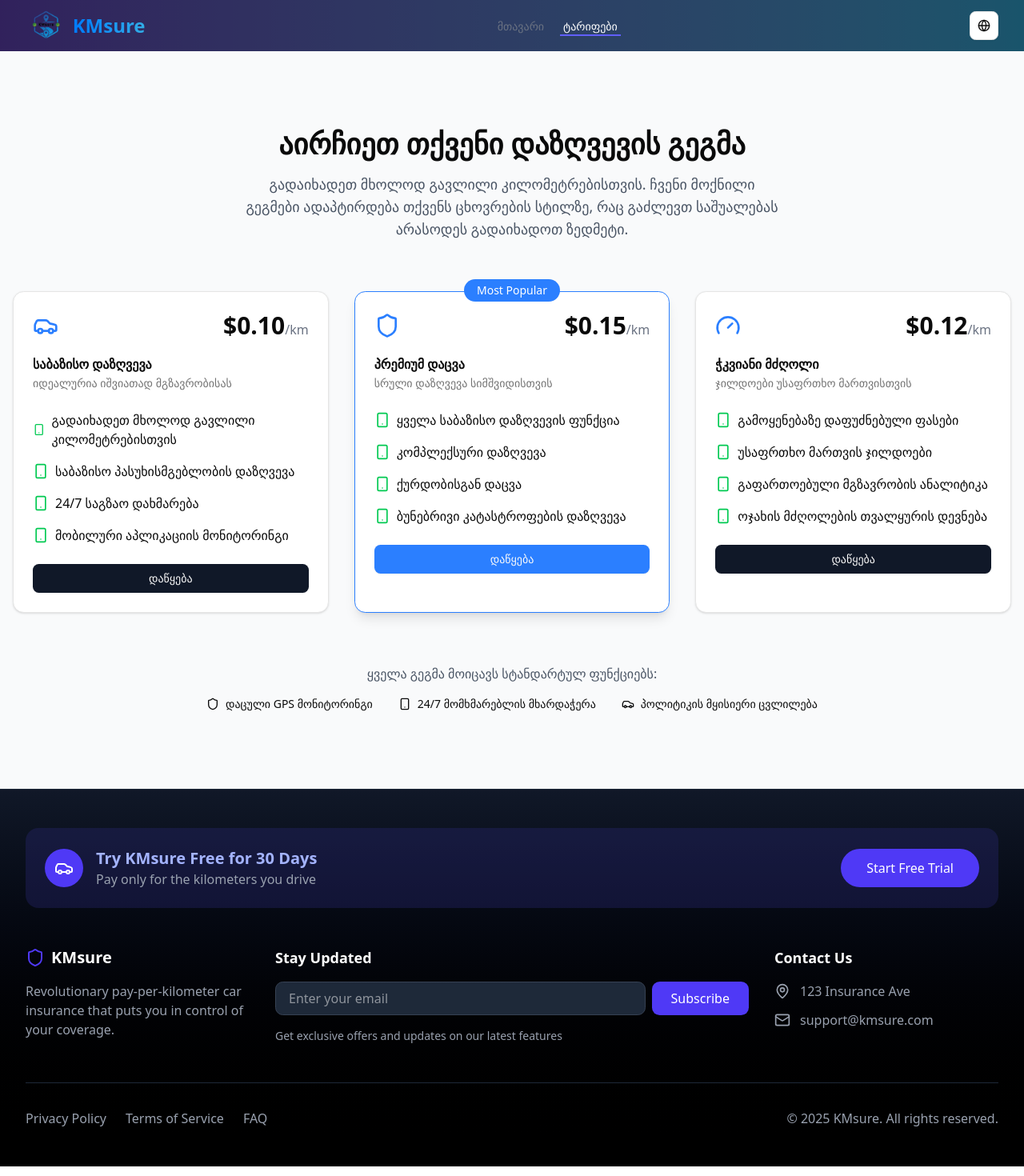
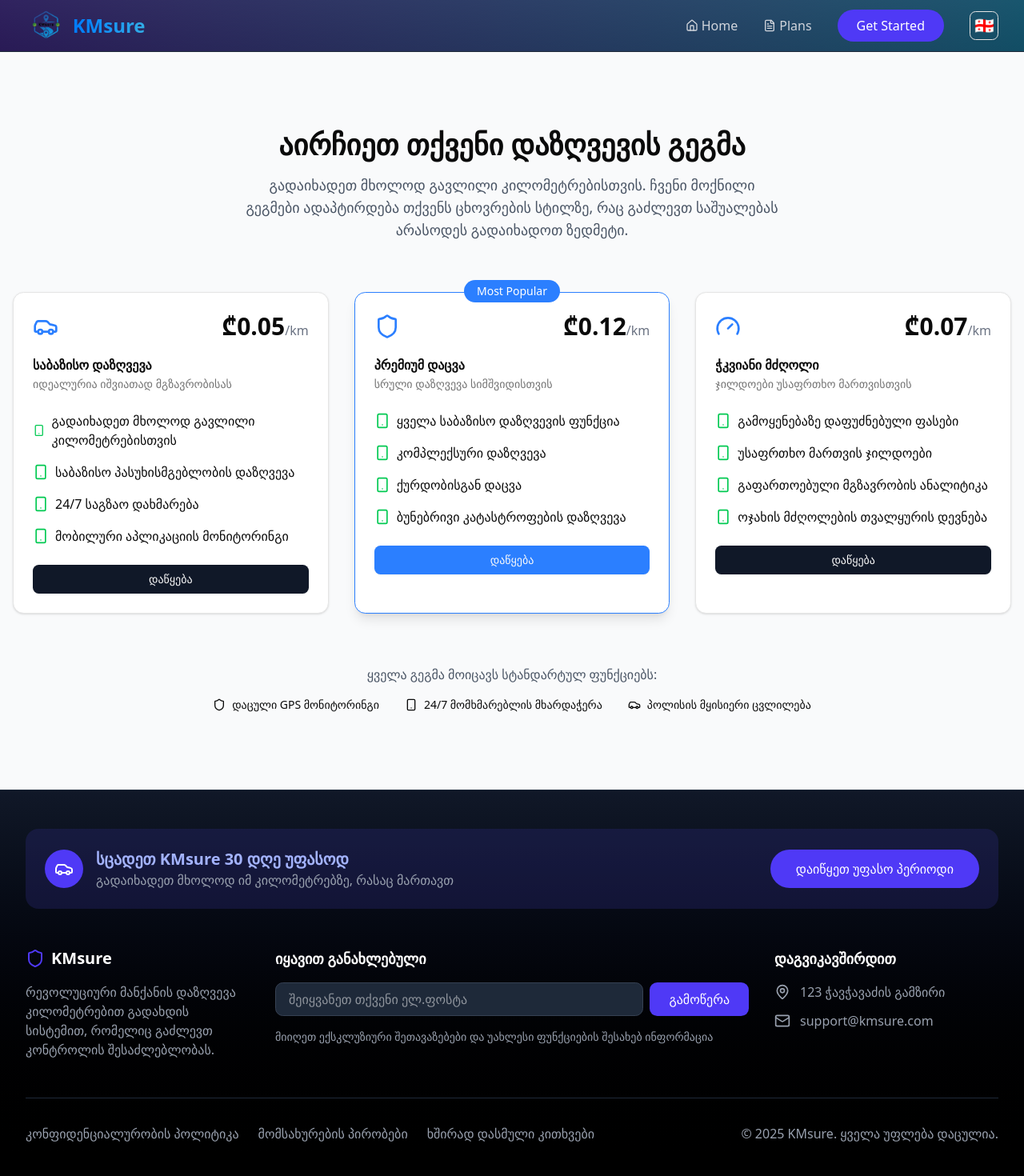
Before and after one commit to tsamkharadze/group12_techXplore, a React (Vite) app: page /plans in a window 1280 px wide. Shown: the top 1470 px of the page at 80% size. Built offline with nearby package versions, Linux system fonts and the light colour scheme.

Commit message:
styling changes

```diff
--- a/src/i18n/en/FAQ.json
+++ b/src/i18n/en/FAQ.json
@@ -7,7 +7,7 @@
   "answer_2": "Ideal for occasional drivers, remote workers, retirees, students, and those with multiple cars.",
 
   "question_3": "How is the cost calculated?",
-  "answer_3": "You pay a base fee plus a per-mile rate. Example: 20GEL base + 0.05GEL per mile.",
+  "answer_3": "You pay a base fee plus a per-mile rate. Example: 20₾ base + 0.05₾ per mile.",
 
   "question_4": "How is mileage tracked?",
   "answer_4": "Mileage is tracked via smartphone GPS, OBD-II devices, or connected car APIs.",
--- /dev/null
+++ b/src/i18n/en/footer.json
@@ -0,0 +1,18 @@
+{
+  "trialTitle": "Try KMsure Free for 30 Days",
+  "trialDescription": "Pay only for the kilometers you drive",
+  "trialButton": "Start Free Trial",
+  "companyName": "KMsure",
+  "companyDescription": "Revolutionary pay-per-kilometer car insurance that puts you in control of your coverage.",
+  "newsletterTitle": "Stay Updated",
+  "newsletterPlaceholder": "Enter your email",
+  "newsletterButton": "Subscribe",
+  "newsletterDescription": "Get exclusive offers and updates on our latest features",
+  "contactTitle": "Contact Us",
+  "contactAddress": "123 Chavchavadze Ave",
+  "contactEmail": "support@kmsure.com",
+  "privacyPolicy": "Privacy Policy",
+  "termsService": "Terms of Service",
+  "faq": "FAQ",
+  "copyright": "© {{year}} KMsure. All rights reserved."
+}
--- a/src/i18n/index.ts
+++ b/src/i18n/index.ts
@@ -10,6 +10,8 @@ import plansEn from "./en/plans.json";
 import plansKa from "./ka/plans.json";
 import headerKa from "./ka/header.json";
 import headerEn from "./en/header.json";
+import footerEn from "./en/footer.json";
+import footerKa from "./ka/footer.json";
 
 i18n
   .use(initReactI18next) // passes i18n down to react-i18next
@@ -22,6 +24,7 @@ i18n
           "FAQ-translations": FAQka,
           "Partners-translations": partnersKa,
           "plans-translations": plansKa,
+          "footer-translations": footerKa,
         },
       },
       en: {
@@ -31,6 +34,7 @@ i18n
           "FAQ-translations": FAQen,
           "Partners-translations": partnersEn,
           "plans-translations": plansEn,
+          "footer-translations": footerEn,
         },
       },
     },
--- a/src/i18n/ka/FAQ.json
+++ b/src/i18n/ka/FAQ.json
@@ -7,7 +7,7 @@
   "answer_2": "იდეალურია მძღოლებისთვის, რომლებიც იშვიათად მართავენ მანქანას, პენსიონერებისთვის და სტუდენტებისთვის.",
 
   "question_3": "როგორ ხდება ფასის გამოთვლა?",
-  "answer_3": "გადაიხდით ფიქსირებულ გადასახადს და დამატებით კილომეტრის საფასურს. მაგ: 10GEL + 0.05GEL/კმ.",
+  "answer_3": "გადაიხდით ფიქსირებულ გადასახადს და დამატებით კილომეტრის საფასურს. მაგ: 20₾ + 0.05₾/კმ.",
 
   "question_4": "როგორ იზომება მანძილი?",
   "answer_4": "მანძილი იზომება სმარტფონის GPS-ის ან OBD-II მოწყობილობის საშუალებით.",
--- /dev/null
+++ b/src/i18n/ka/footer.json
@@ -0,0 +1,18 @@
+{
+  "trialTitle": "სცადეთ KMsure 30 დღე უფასოდ",
+  "trialDescription": "გადაიხადეთ მხოლოდ იმ კილომეტრებზე, რასაც მართავთ",
+  "trialButton": "დაიწყეთ უფასო პერიოდი",
+  "companyName": "KMsure",
+  "companyDescription": "რევოლუციური მანქანის დაზღვევა კილომეტრებით გადახდის სისტემით, რომელიც გაძლევთ კონტროლის შესაძლებლობას.",
+  "newsletterTitle": "იყავით განახლებული",
+  "newsletterPlaceholder": "შეიყვანეთ თქვენი ელ.ფოსტა",
+  "newsletterButton": "გამოწერა",
+  "newsletterDescription": "მიიღეთ ექსკლუზიური შეთავაზებები და უახლესი ფუნქციების შესახებ ინფორმაცია",
+  "contactTitle": "დაგვიკავშირდით",
+  "contactAddress": "123 ჭავჭავაძის გამზირი",
+  "contactEmail": "support@kmsure.com",
+  "privacyPolicy": "კონფიდენციალურობის პოლიტიკა",
+  "termsService": "მომსახურების პირობები",
+  "faq": "ხშირად დასმული კითხვები",
+  "copyright": "© {{year}} KMsure. ყველა უფლება დაცულია."
+}
--- a/src/i18n/ka/plans.json
+++ b/src/i18n/ka/plans.json
@@ -41,7 +41,7 @@
   "features_list": [
     "დაცული GPS მონიტორინგი",
     "24/7 მომხმარებლის მხარდაჭერა",
-    "პოლიტიკის მყისიერი ცვლილება"
+    "პოლისის მყისიერი ცვლილება"
   ],
   "get_started": "დაწყება"
 }
--- a/src/layout/default/footer.tsx
+++ b/src/layout/default/footer.tsx
@@ -1,13 +1,15 @@
 import { Car, Mail, MapPin, Shield } from "lucide-react";
+import { useTranslation } from "react-i18next";
 
 export const Footer = () => {
+  const { t } = useTranslation();
+
   const handleSubscribe = (e: React.FormEvent) => {
     e.preventDefault();
-    // Handle subscription logic
   };
 
   return (
-    <footer className="bg-gradient-to-b from-gray-900 to-black border-t  border-gray-800">
+    <footer className="bg-gradient-to-b from-gray-900 to-black border-t border-gray-800">
       <div className="mx-auto max-w-7xl px-4 sm:px-6 lg:px-8 py-12">
         {/* Trial Offer Banner */}
         <div className="mb-12 p-6 bg-indigo-900/30 rounded-2xl">
@@ -18,15 +20,15 @@ export const Footer = () => {
               </div>
               <div>
                 <h3 className="text-xl font-bold text-indigo-300">
-                  Try KMsure Free for 30 Days
+                  {t("footer-translations.trialTitle")}
                 </h3>
-                <p className=" text-gray-400">
-                  Pay only for the kilometers you drive
+                <p className="text-gray-400">
+                  {t("footer-translations.trialDescription")}
                 </p>
               </div>
             </div>
             <button className="bg-indigo-600 hover:bg-indigo-700 text-white px-8 py-3 rounded-full transition-all transform hover:scale-105">
-              Start Free Trial
+              {t("footer-translations.trialButton")}
             </button>
           </div>
         </div>
@@ -36,53 +38,54 @@ export const Footer = () => {
           <div>
             <div className="flex items-center space-x-2 mb-4">
               <Shield className="w-6 h-6 text-indigo-600" />
-              <h3 className="text-xl font-bold text-white">KMsure</h3>
+              <h3 className="text-xl font-bold text-white">
+                {t("footer-translations.companyName")}
+              </h3>
             </div>
-            <p className=" text-gray-400">
-              Revolutionary pay-per-kilometer car insurance that puts you in
-              control of your coverage.
+            <p className="text-gray-400">
+              {t("footer-translations.companyDescription")}
             </p>
           </div>
 
           {/* Newsletter */}
           <div className="lg:col-span-2">
             <h4 className="text-lg font-semibold mb-4 text-white">
-              Stay Updated
+              {t("footer-translations.newsletterTitle")}
             </h4>
             <form onSubmit={handleSubscribe} className="space-y-4">
               <div className="flex space-x-2">
                 <input
                   type="email"
-                  placeholder="Enter your email"
-                  className="flex-1 px-4 py-2 rounded-lg border border-gray-700  bg-gray-800  text-white"
+                  placeholder={t("footer-translations.newsletterPlaceholder")}
+                  className="flex-1 px-4 py-2 rounded-lg border border-gray-700 bg-gray-800 text-white"
                   required
                 />
                 <button
                   type="submit"
                   className="bg-indigo-600 hover:bg-indigo-700 text-white px-6 py-2 rounded-lg transition-colors"
                 >
-                  Subscribe
+                  {t("footer-translations.newsletterButton")}
                 </button>
               </div>
-              <p className="text-sm  text-gray-400">
-                Get exclusive offers and updates on our latest features
+              <p className="text-sm text-gray-400">
+                {t("footer-translations.newsletterDescription")}
               </p>
             </form>
           </div>
 
           {/* Contact */}
           <div>
-            <h4 className="text-lg font-semibold mb-4  text-white">
-              Contact Us
+            <h4 className="text-lg font-semibold mb-4 text-white">
+              {t("footer-translations.contactTitle")}
             </h4>
             <div className="space-y-3">
-              <div className="flex items-center space-x-3  text-gray-400">
+              <div className="flex items-center space-x-3 text-gray-400">
                 <MapPin className="w-5 h-5" />
-                <span>123 Insurance Ave</span>
+                <span>{t("footer-translations.contactAddress")}</span>
               </div>
-              <div className="flex items-center space-x-3  text-gray-400">
+              <div className="flex items-center space-x-3 text-gray-400">
                 <Mail className="w-5 h-5" />
-                <span>support@kmsure.com</span>
+                <span>{t("footer-translations.contactEmail")}</span>
               </div>
             </div>
           </div>
@@ -94,22 +97,21 @@ export const Footer = () => {
             <div className="flex space-x-6">
               <a
                 href="/privacy"
-                className=" text-gray-400 hover:text-indigo-400"
+                className="text-gray-400 hover:text-indigo-400"
               >
-                Privacy Policy
+                {t("footer-translations.privacyPolicy")}
               </a>
-              <a
-                href="/terms"
-                className=" text-gray-400  hover:text-indigo-400"
-              >
-                Terms of Service
+              <a href="/terms" className="text-gray-400 hover:text-indigo-400">
+                {t("footer-translations.termsService")}
               </a>
-              <a href="/faq" className=" text-gray-400  hover:text-indigo-400">
-                FAQ
+              <a href="/faq" className="text-gray-400 hover:text-indigo-400">
+                {t("footer-translations.faq")}
               </a>
             </div>
-            <p className=" text-gray-400">
-              © {new Date().getFullYear()} KMsure. All rights reserved.
+            <p className="text-gray-400">
+              {t("footer-translations.copyright", {
+                year: new Date().getFullYear(),
+              })}
             </p>
           </div>
         </div>
--- a/src/layout/default/header.tsx
+++ b/src/layout/default/header.tsx
@@ -1,15 +1,14 @@
-import { NavLink } from "react-router"; // Ensure correct import
-import { Menu } from "lucide-react";
-import { Button } from "@/components/ui/button";
-import { Dialog, DialogTrigger, DialogContent } from "@/components/ui/dialog";
+import React from "react";
+import { Menu, Home, FileText } from "lucide-react";
+import { NavLink } from "react-router";
+import logo from "/public/uferuli.png";
 import { ChangeLanguage } from "./lang-switcher";
-import logo from "/public/uferuli.png"; // Import your logo
-import { useTranslation } from "react-i18next";
 
-export const Header = () => {
-  const { t } = useTranslation();
+export function Header() {
+  const [isMenuOpen, setIsMenuOpen] = React.useState(false);
+
   return (
-    <header className=" bg-[#18222880] dark:bg-black">
+    <header className="bg-gradient-to-b from-[#17252d80] to-[#08131980] border-b border-gray-800">
       <div className="mx-auto max-w-7xl px-4 sm:px-6 lg:px-8">
         <div className="flex h-16 items-center justify-between">
           {/* Logo */}
@@ -20,65 +19,62 @@ export const Header = () => {
             </span>
           </NavLink>
 
-          {/* Desktop Navigation Links */}
-          <nav className="hidden sm:flex space-x-4">
-            <NavLink
-              to="/"
-              className={({ isActive }) =>
-                `inline-flex items-center border-b-2 px-1 pt-1 text-sm font-medium ${
-                  isActive
-                    ? "border-indigo-500 text-white dark:text-white"
-                    : "border-transparent text-gray-500 hover:border-gray-300 hover:text-black"
-                }`
-              }
+          {/* Desktop Navigation */}
+          <nav className="hidden md:flex items-center space-x-8">
+            <a
+              href="/"
+              className="flex items-center space-x-1 text-gray-300 hover:text-indigo-400"
             >
-              {t("header-translation.home")}
-            </NavLink>
-            <NavLink
-              to="/plans"
-              className={({ isActive }) =>
-                `inline-flex items-center border-b-2 px-1 pt-1 text-sm font-medium ${
-                  isActive
-                    ? "border-indigo-500 text-white dark:text-white"
-                    : "border-transparent text-white hover:border-gray-300 hover:text-black"
-                }`
-              }
+              <Home className="w-4 h-4" />
+              <span>Home</span>
+            </a>
+            <a
+              href="/plans"
+              className="flex items-center space-x-1  text-gray-300  hover:text-indigo-400"
             >
-              {t("header-translation.plans")}
-            </NavLink>
+              <FileText className="w-4 h-4" />
+              <span>Plans</span>
+            </a>
+            <button className="bg-indigo-600 hover:bg-indigo-700 text-white px-6 py-2 rounded-full transition-all transform hover:scale-105">
+              Get Started
+            </button>
+            <ChangeLanguage />
           </nav>
 
-          {/* Right-side Actions */}
-          <div className="flex items-center space-x-4">
-            <ChangeLanguage />
+          {/* Mobile Menu Button */}
+          <button
+            className="md:hidden  text-gray-300"
+            onClick={() => setIsMenuOpen(!isMenuOpen)}
+          >
+            <Menu className="w-6 h-6" />
+          </button>
         </div>
 
-          {/* Hamburger Menu */}
-          <Dialog>
-            <DialogTrigger asChild>
-              <Button variant="ghost" className="sm:hidden">
-                <Menu className="h-6 w-6" />
-              </Button>
-            </DialogTrigger>
-            <DialogContent className="sm:hidden">
+        {/* Mobile Menu */}
+        {isMenuOpen && (
+          <div className="md:hidden py-4 border-t  border-gray-800">
             <nav className="flex flex-col space-y-4">
-                <NavLink
-                  to="/"
-                  className="text-sm font-medium text-gray-500 hover:text-gray-700"
+              <a
+                href="/"
+                className="flex items-center space-x-2  text-gray-300  hover:text-indigo-400"
               >
-                  {t("header-translation.home")}
-                </NavLink>
-                <NavLink
-                  to="/plans"
-                  className="text-sm font-medium text-gray-500 hover:text-gray-700"
+                <Home className="w-4 h-4" />
+                <span>Home</span>
+              </a>
+              <a
+                href="/plans"
+                className="flex items-center space-x-2  text-gray-300  hover:text-indigo-400"
               >
-                  {t("header-translation.plans")}
-                </NavLink>
+                <FileText className="w-4 h-4" />
+                <span>Plans</span>
+              </a>
+              <button className="bg-indigo-600 hover:bg-indigo-700 text-white px-6 py-2 rounded-full transition-all transform hover:scale-105 w-full">
+                Get Started
+              </button>
             </nav>
-            </DialogContent>
-          </Dialog>
           </div>
+        )}
       </div>
     </header>
   );
-};
+}
--- a/src/layout/default/lang-switcher.tsx
+++ b/src/layout/default/lang-switcher.tsx
@@ -1,5 +1,3 @@
-import { Globe } from "lucide-react";
-
 import { Button } from "@/components/ui/button";
 import {
   DropdownMenu,
@@ -11,31 +9,28 @@ import { useTranslation } from "react-i18next";
 
 export function ChangeLanguage() {
   const { i18n } = useTranslation();
+  const currentLang = i18n.language;
 
   const changeLanguage = (language: string) => {
     i18n.changeLanguage(language);
   };
+
+  // Define flags
+  const flag = currentLang === "ka" ? "🇬🇪" : "🇬🇧";
+
   return (
     <DropdownMenu>
       <DropdownMenuTrigger asChild>
-        <Button variant="outline" size="icon">
-          <Globe className="h-[1.2rem] w-[1.2rem] rotate-0 scale-100" />
+        <Button className="bg-transparent" variant="outline" size="icon">
+          <span className="text-xl">{flag}</span>
         </Button>
       </DropdownMenuTrigger>
       <DropdownMenuContent align="end">
-        <DropdownMenuItem
-          onClick={() => {
-            changeLanguage("en");
-          }}
-        >
-          English
+        <DropdownMenuItem onClick={() => changeLanguage("en")}>
+          🇬🇧 English
         </DropdownMenuItem>
-        <DropdownMenuItem
-          onClick={() => {
-            changeLanguage("ka");
-          }}
-        >
-          ქართული
+        <DropdownMenuItem onClick={() => changeLanguage("ka")}>
+          🇬🇪 ქართული
         </DropdownMenuItem>
       </DropdownMenuContent>
     </DropdownMenu>
--- a/src/pages/plans/components/plans.tsx
+++ b/src/pages/plans/components/plans.tsx
@@ -15,7 +15,7 @@ const Plans = () => {
   const plans = [
     {
       name: t("plans-translations.plans.basic.name"),
-      price: "0.10",
+      price: "0.05",
       description: t("plans-translations.plans.basic.description"),
       features: t("plans-translations.plans.basic.features", {
         returnObjects: true,
@@ -24,7 +24,7 @@ const Plans = () => {
     },
     {
       name: t("plans-translations.plans.premium.name"),
-      price: "0.15",
+      price: "0.12",
       description: t("plans-translations.plans.premium.description"),
       features: t("plans-translations.plans.premium.features", {
         returnObjects: true,
@@ -34,7 +34,7 @@ const Plans = () => {
     },
     {
       name: t("plans-translations.plans.smart.name"),
-      price: "0.12",
+      price: "0.07",
       description: t("plans-translations.plans.smart.description"),
       features: t("plans-translations.plans.smart.features", {
         returnObjects: true,
@@ -76,7 +76,7 @@ const Plans = () => {
                   <div className="flex items-center justify-between mb-4">
                     <Icon className="w-8 h-8 text-blue-500" />
                     <div className="text-right">
-                      <span className="text-3xl font-bold">${plan.price}</span>
+                      <span className="text-3xl font-bold">₾{plan.price}</span>
                       <span className="text-gray-500">/km</span>
                     </div>
                   </div>
```
Lines whose indentation alone changed are shown as unchanged.
